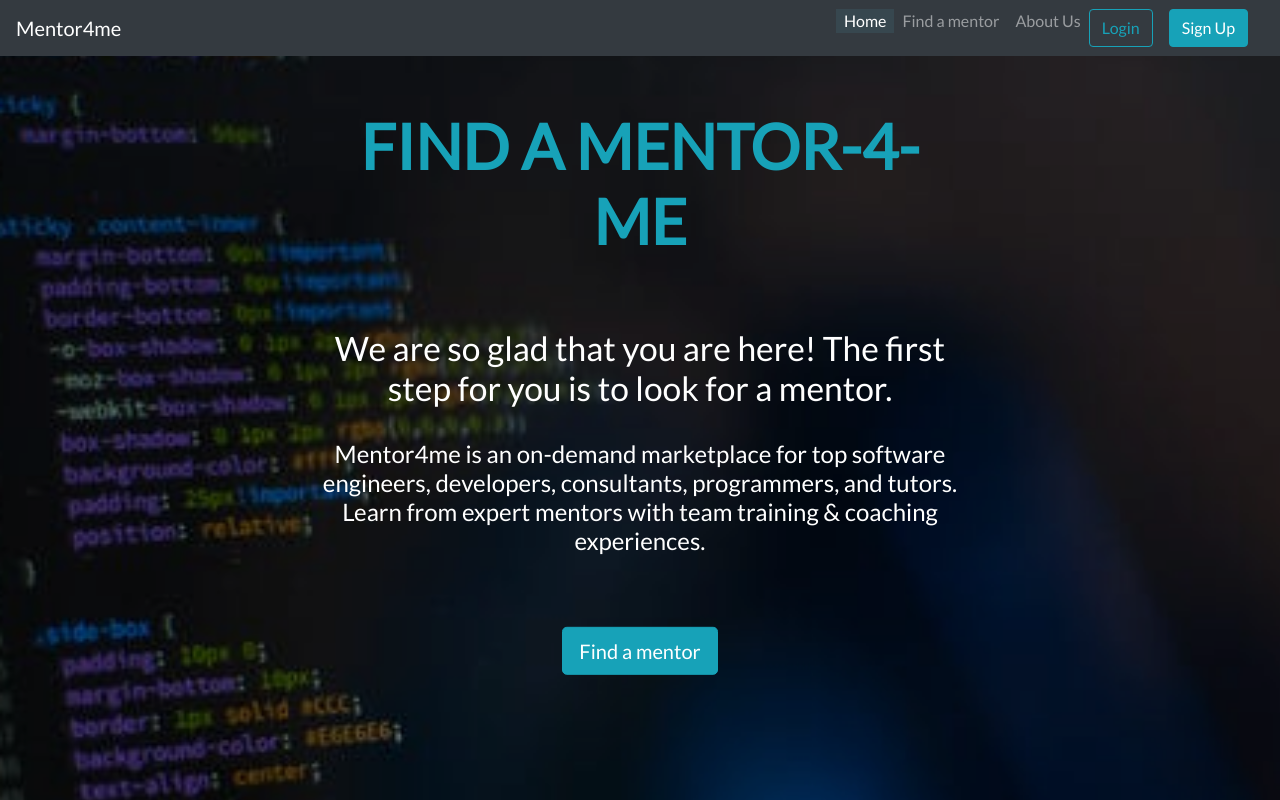
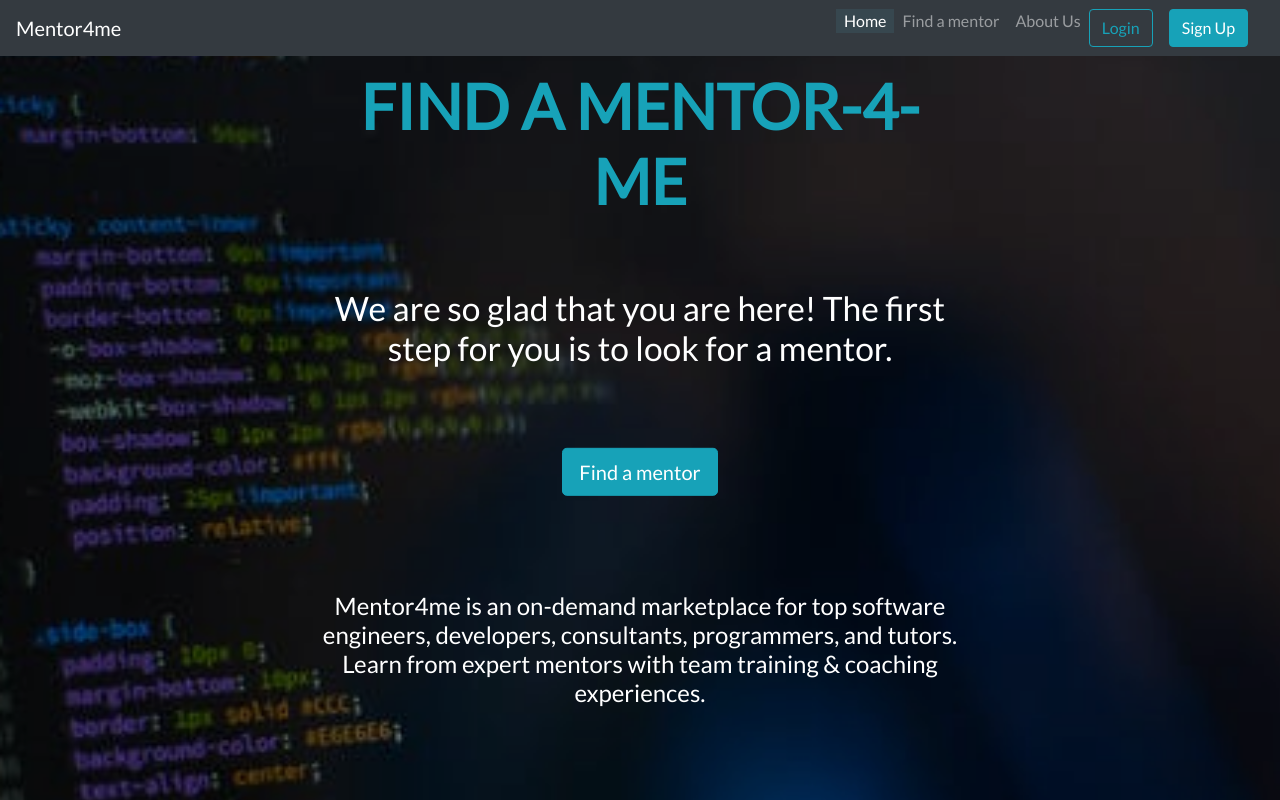
Before and after one commit to 8-27-a/final-project, a React (Create React App) app in the folder client/: page / in a window 1280 px wide. Shown: the top 800 px of the page. Built offline with nearby package versions, Linux system fonts and the light colour scheme.

Commit message:
home page layout change

```diff
--- a/client/src/containers/Home.css
+++ b/client/src/containers/Home.css
@@ -25,11 +25,11 @@
 
 .btn-group-lg>.btn,
 .btn-lg {
-  margin-top: 4rem;
-  padding: 0.5rem 1rem;
+  margin: 4rem;
+  padding: .5rem 1rem;
   font-size: 1.25rem;
   line-height: 1.5;
-  border-radius: 0.3rem;
+  border-radius: .3rem;
 }
 
 .title {
--- a/client/src/containers/Home.js
+++ b/client/src/containers/Home.js
@@ -14,14 +14,14 @@ class Home extends Component {
             We are so glad that you are here! The first step for you is to look
             for a mentor.
           </h3>
+          <Link className="btn btn-lg btn-info" to="/mentors">
+            Find a mentor
+          </Link>
           <h5 className="paragraph">
             Mentor4me is an on-demand marketplace for top software engineers,
             developers, consultants, programmers, and tutors. Learn from expert
             mentors with team training & coaching experiences.
           </h5>
-          <Link className="btn btn-lg btn-info" to="/mentors">
-            Find a mentor
-          </Link>
         </div>
       </div>
       // </div>
```
